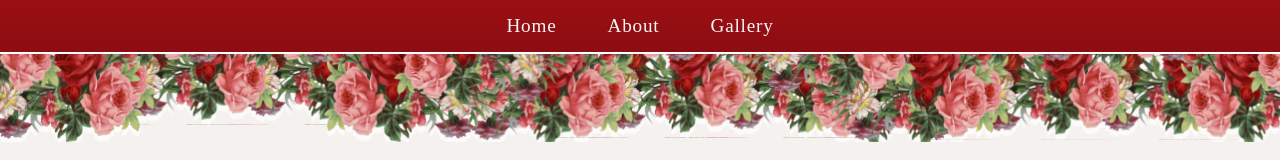
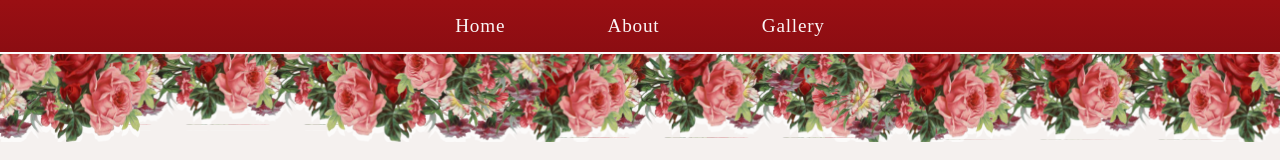
Before and after one commit to barsanachhetri/wedding-invitation, a React (Vite) app: page / in a window 1280 px wide. Shown: the top 160 px of the page. Built offline with nearby package versions, Linux system fonts and the light colour scheme; the HTML template or start-up script is replaced by a standard one; a web font is replaced by a local one.

Commit message:
Fix image paths for Vercel deployment

```diff
--- a/src/index.css
+++ b/src/index.css
@@ -71,7 +71,7 @@ textarea {
   display: flex;
   align-items: center;
   justify-content: center;
-  gap: clamp(1.5rem, 4vw, 4rem);
+  gap: clamp(1.5rem, 8vw, 8rem);
 }
 
 .top-nav a {
```
